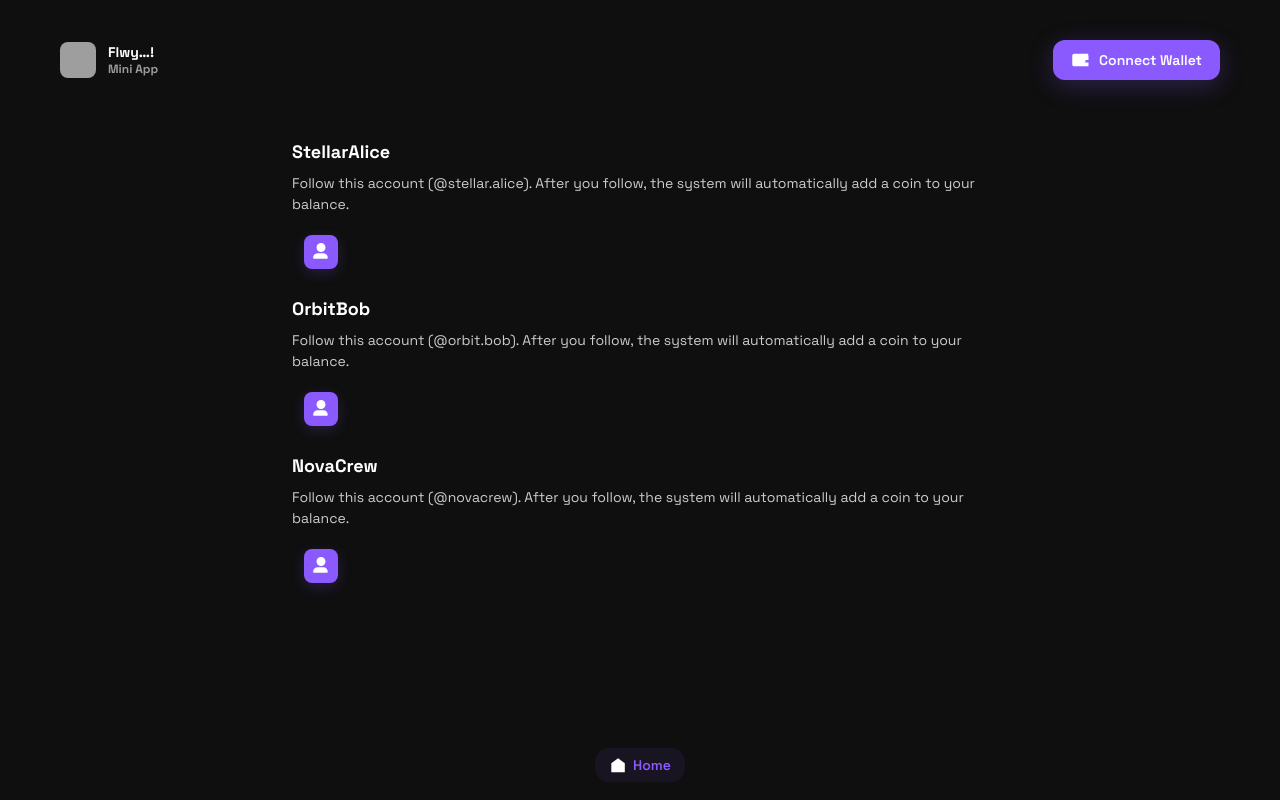
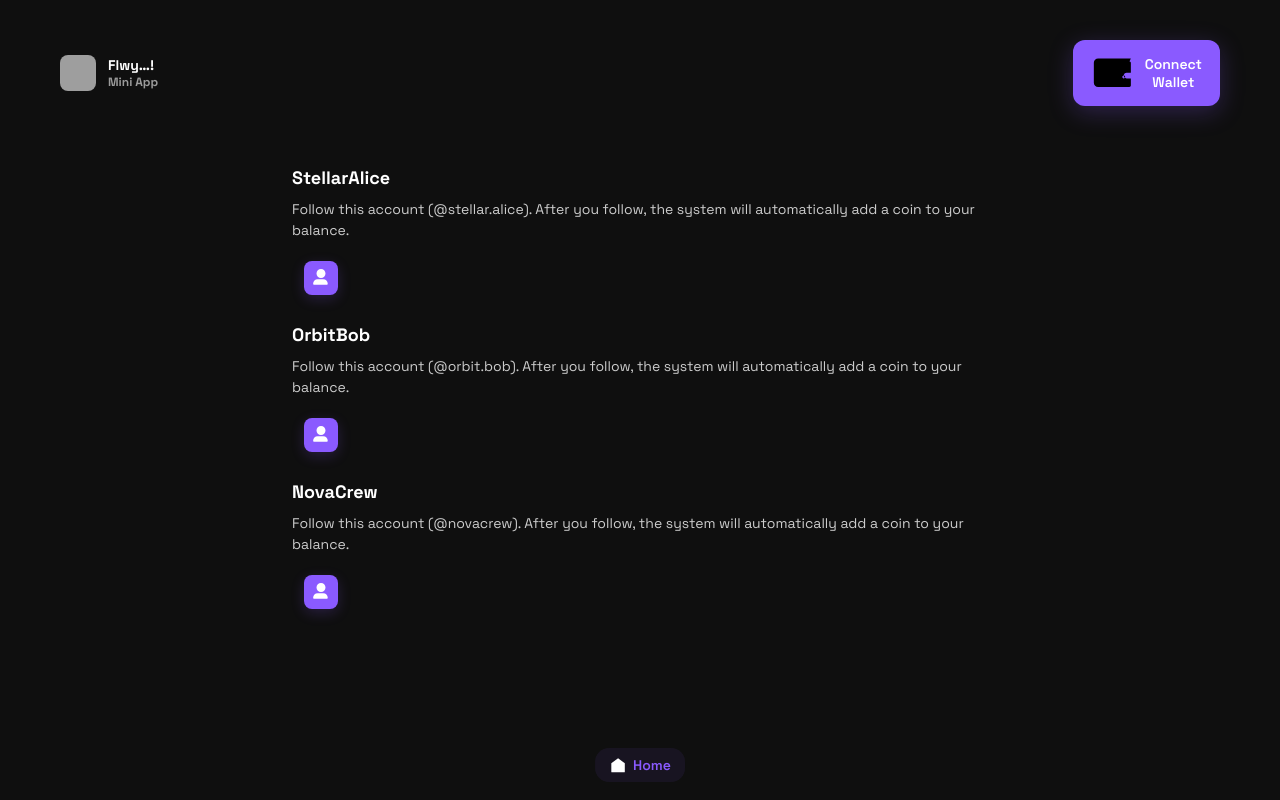
Before and after one commit to Fredrickadler/Flwy..-, a Next.js app: page / in a window 1280 px wide. Built offline with nearby package versions, Linux system fonts and the light colour scheme; grey boxes are pictures that could not be loaded.

Commit message:
Update Header.js

```diff
--- a/components/Header.js
+++ b/components/Header.js
@@ -14,14 +14,9 @@ export default function Header() {
 
       <button className="wallet-btn">
         {/* Wallet Icon fa-wallet */}
-        <svg xmlns="http://www.w3.org/2000/svg" viewBox="0 0 512 512" fill="white" style={{ width:20, height:20 }}>
-          <path d="M448 96H80c-26.5 0-48 21.5-48 48v224c0
-          26.5 21.5 48 48 48h352c8.8 0 16-7.2
-          16-16v-80h-48c-17.7 0-32-14.3-32-32s14.3-32
-          32-32h48V144c0-8.8-7.2-16-16-16zm-64
-          208c0 8.8-7.2 16-16 16s-16-7.2-16-16
-          7.2-16 16-16 16 7.2 16 16z"/>
-        </svg>
+        <svg xmlns="http://www.w3.org/2000/svg" viewBox="0 0 512 512">
+  <path d="M448 96H80c-26.5 0-48 21.5-48 48v224c0 26.5 21.5 48 48 48h352c8.8 0 16-7.2 16-16v-80h-48c-17.7 0-32-14.3-32-32s14.3-32 32-32h48V144c0-8.8-7.2-16-16-16zm-64 208c0 8.8-7.2 16-16 16s-16-7.2-16-16 7.2-16 16-16 16 7.2 16 16z"/>
+</svg>
         Connect Wallet
       </button>
     </header>
```
